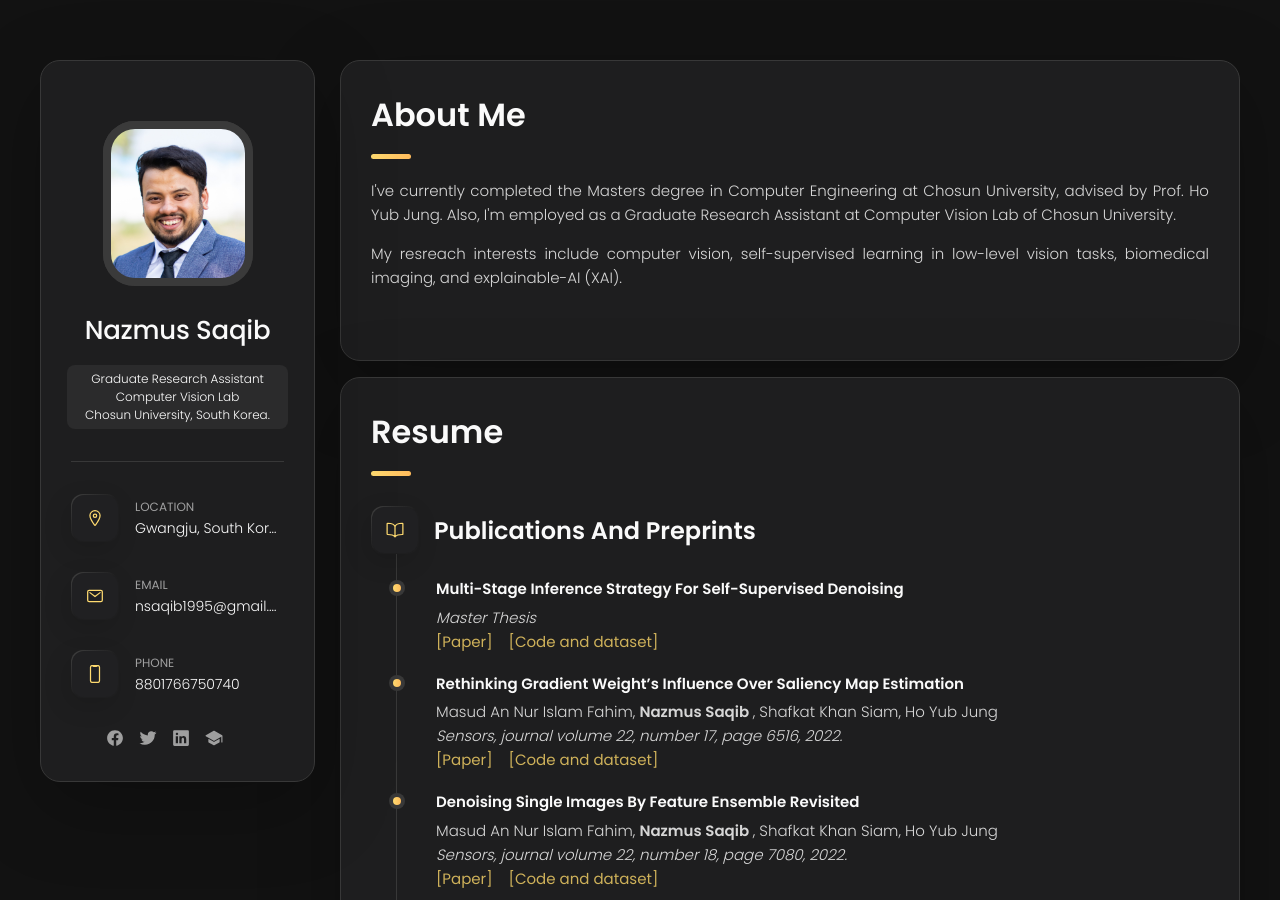
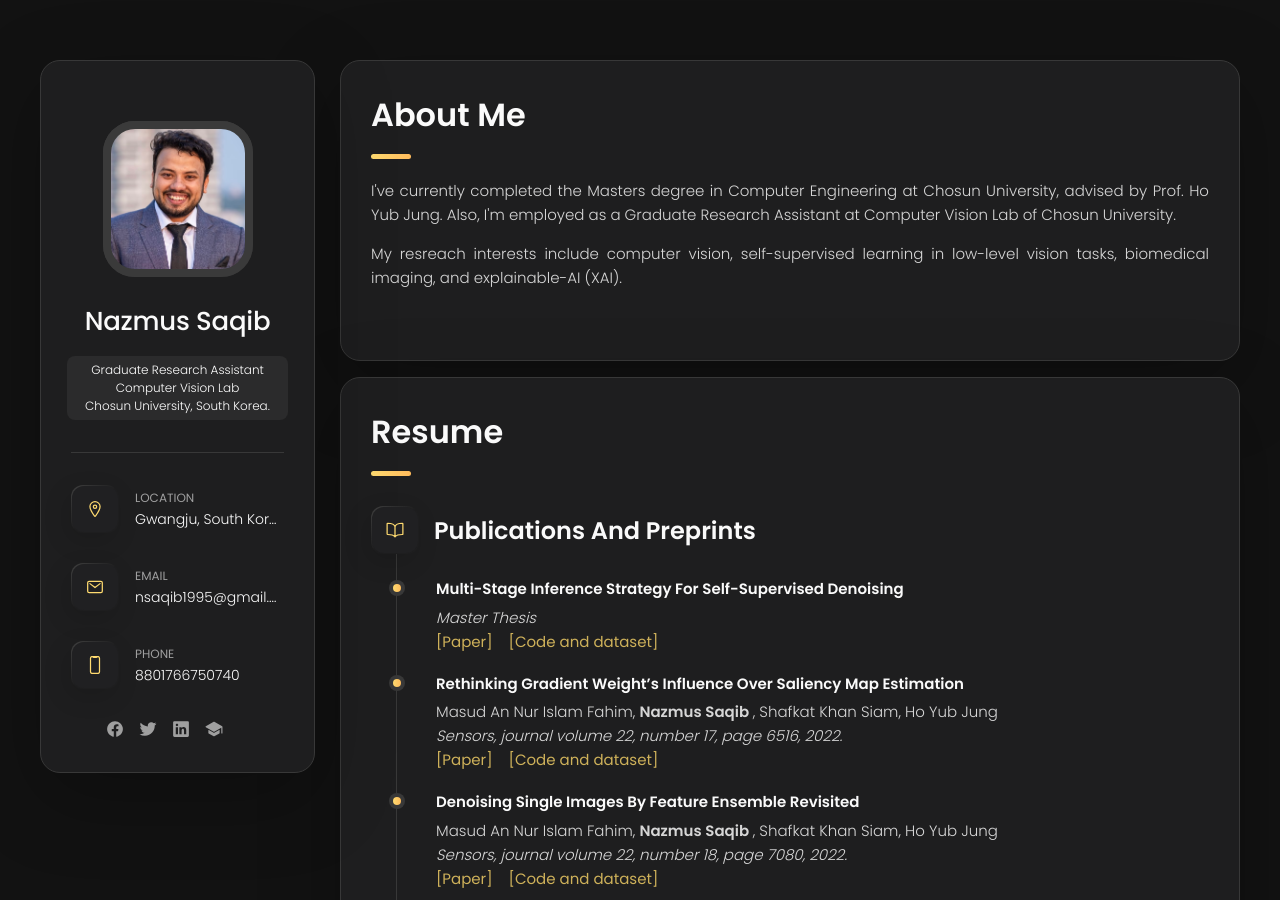
Before and after one commit to saqibnazmus/saqibnazmus.github.io, a Jekyll site: the page built from index.html, in a window 1280 px wide and 900 px high. Built offline with Jekyll 4.4.1, drawn with Linux system fonts in a browser that asks for light colours.

Commit message:
Update about.yml

```diff
--- a/_data/about.yml
+++ b/_data/about.yml
@@ -1,7 +1,7 @@
 me:
   name: Nazmus Saqib
   designation: Graduate Research Assistant <br/> Computer Vision Lab <br/> Chosun University, South Korea.
-  image: /assets/js/avatar.jpg
+  image: avatar_1.jpg
   description:
     - I've currently completed the Masters degree in Computer Engineering at Chosun University, advised by Prof. Ho Yub Jung. Also, I'm employed as a Graduate Research Assistant at Computer Vision Lab of Chosun University.
     - My resreach interests include computer vision, self-supervised learning in low-level vision tasks, biomedical imaging, and explainable-AI (XAI).
```
